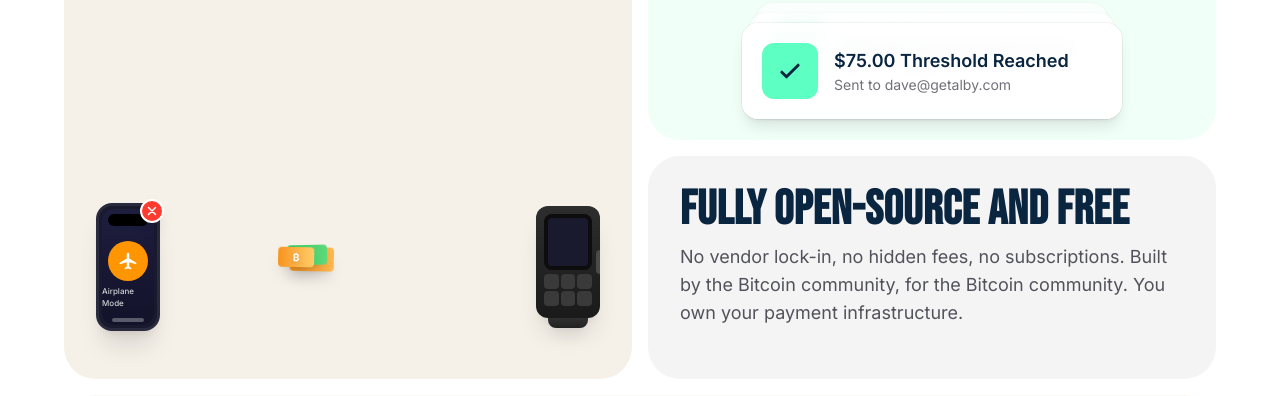
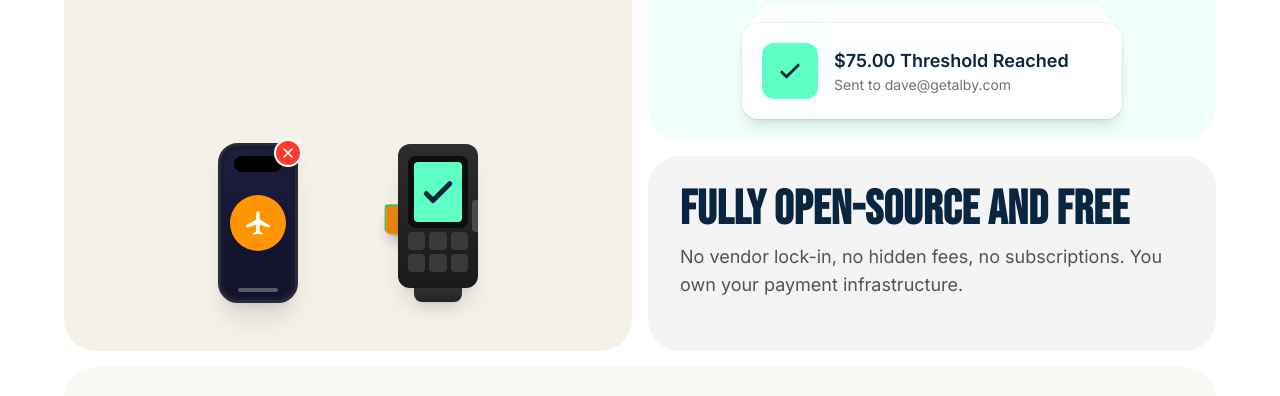
Before and after one commit to swedishfrenchpress/miniature-octo-invention, a Next.js app in the folder numo-site/: page / in a window 1280 px wide. Shown: the part 1400-1796 px from the top of the page. Built offline with nearby package versions, Linux system fonts and the light colour scheme.

Commit message:
updated offline animation.

```diff
--- a/numo-site/src/app/page.tsx
+++ b/numo-site/src/app/page.tsx
@@ -370,89 +370,108 @@ function BentoFeatures() {
               Bad signal? No problem. Numo uses Cashu ecash. Payments sync when you&apos;re back online.
             </p>
 
-            {/* Offline payment animation - no container boxes */}
-            <div className="mt-auto flex items-center justify-between gap-2 py-4">
-              {/* iPhone with airplane mode */}
-              <div className="relative flex-shrink-0">
-                {/* iPhone frame - realistic proportions */}
-                <div className="w-16 h-32 bg-[#1a1a2e] rounded-[1rem] relative overflow-hidden shadow-xl border-[3px] border-[#2a2a3e]">
-                  {/* Dynamic Island / Notch area */}
-                  <div className="absolute top-2 left-1/2 -translate-x-1/2 w-10 h-3 bg-black rounded-full z-10"></div>
+            {/* Offline payment animation - centered, bigger elements, closer together */}
+            <div className="mt-auto flex items-center justify-center gap-0 py-4">
+              {/* iPhone with airplane mode - larger */}
+              <div className="relative flex-shrink-0 z-10">
+                {/* iPhone frame - bigger, more realistic */}
+                <div className="w-20 h-40 bg-[#1a1a2e] rounded-[1.25rem] relative overflow-hidden shadow-xl border-[3px] border-[#2a2a3e]">
+                  {/* Dynamic Island */}
+                  <div className="absolute top-2.5 left-1/2 -translate-x-1/2 w-12 h-4 bg-black rounded-full z-10"></div>
 
                   {/* iPhone screen */}
-                  <div className="absolute inset-[3px] bg-gradient-to-b from-[#1e1e3f] to-[#12122a] rounded-[0.8rem] flex flex-col items-center justify-center pt-4">
-                    {/* Airplane mode icon */}
-                    <div className="w-10 h-10 rounded-full bg-[#FF9500] flex items-center justify-center mb-1">
-                      <svg className="w-5 h-5 text-white" fill="currentColor" viewBox="0 0 24 24">
+                  <div className="absolute inset-[3px] bg-gradient-to-b from-[#1e1e3f] to-[#12122a] rounded-[1rem] flex items-center justify-center">
+                    {/* Airplane mode icon - just the icon, no text */}
+                    <div className="w-14 h-14 rounded-full bg-[#FF9500] flex items-center justify-center shadow-lg">
+                      <svg className="w-7 h-7 text-white" fill="currentColor" viewBox="0 0 24 24">
                         <path d="M22 16v-2l-8.5-5V3.5c0-.83-.67-1.5-1.5-1.5s-1.5.67-1.5 1.5V9L2 14v2l8.5-2.5V19L8 20.5V22l4-1 4 1v-1.5L13.5 19v-5.5L22 16z"/>
                       </svg>
                     </div>
-                    <span className="text-white/80 text-[8px] font-medium">Airplane Mode</span>
                   </div>
 
                   {/* Home indicator */}
-                  <div className="absolute bottom-1.5 left-1/2 -translate-x-1/2 w-8 h-1 bg-white/30 rounded-full"></div>
+                  <div className="absolute bottom-2 left-1/2 -translate-x-1/2 w-10 h-1 bg-white/30 rounded-full"></div>
                 </div>
 
                 {/* No WiFi badge */}
-                <div className="absolute -top-1 -right-1 w-6 h-6 bg-[#FF3B30] rounded-full flex items-center justify-center shadow-lg border-2 border-white z-20">
-                  <svg className="w-3.5 h-3.5 text-white" fill="none" stroke="currentColor" viewBox="0 0 24 24">
+                <div className="absolute -top-1 -right-1 w-7 h-7 bg-[#FF3B30] rounded-full flex items-center justify-center shadow-lg border-2 border-white z-20">
+                  <svg className="w-4 h-4 text-white" fill="none" stroke="currentColor" viewBox="0 0 24 24">
                     <path strokeLinecap="round" strokeLinejoin="round" strokeWidth={2.5} d="M6 18L18 6M6 6l12 12" />
                   </svg>
                 </div>
               </div>
 
-              {/* Bitcoin money flying animation */}
-              <div className="flex-1 relative h-24 overflow-visible min-w-[120px]">
-                {/* Bill 1 - Orange Bitcoin */}
+              {/* Money flying animation - staggered trail */}
+              <div className="relative h-28 w-[100px] overflow-visible">
+                {/* Bill 1 - Orange Bitcoin ₿ */}
                 <div
                   className="absolute left-0 top-1/2 -translate-y-1/2"
-                  style={{ animation: 'money-fly-1 4s cubic-bezier(0.4, 0, 0.2, 1) infinite' }}
+                  style={{ animation: 'money-fly-1 3.5s cubic-bezier(0.25, 0.1, 0.25, 1) infinite' }}
                 >
-                  <div className="w-11 h-6 bg-gradient-to-r from-[#F7931A] to-[#FFB84D] rounded-sm shadow-lg flex items-center justify-center">
-                    <span className="text-white font-bold text-sm drop-shadow">₿</span>
+                  <div className="w-14 h-8 bg-gradient-to-r from-[#F7931A] to-[#FFB84D] rounded shadow-lg flex items-center justify-center border border-[#FFB84D]/30">
+                    <span className="text-white font-bold text-base drop-shadow-md">₿</span>
                   </div>
                 </div>
 
-                {/* Bill 2 - Green */}
+                {/* Bill 2 - Green $ */}
                 <div
                   className="absolute left-0 top-1/2 -translate-y-1/2"
-                  style={{ animation: 'money-fly-2 4s cubic-bezier(0.4, 0, 0.2, 1) infinite' }}
+                  style={{ animation: 'money-fly-2 3.5s cubic-bezier(0.25, 0.1, 0.25, 1) infinite' }}
                 >
-                  <div className="w-10 h-5 bg-gradient-to-r from-[#34C759] to-[#5DD97C] rounded-sm shadow-lg flex items-center justify-center">
-                    <span className="text-white font-bold text-xs drop-shadow">₿</span>
+                  <div className="w-12 h-7 bg-gradient-to-r from-[#34C759] to-[#5DD97C] rounded shadow-lg flex items-center justify-center border border-[#5DD97C]/30">
+                    <span className="text-white font-bold text-sm drop-shadow-md">$</span>
                   </div>
                 </div>
 
-                {/* Bill 3 - Orange Bitcoin */}
+                {/* Bill 3 - Orange Bitcoin ₿ */}
                 <div
                   className="absolute left-0 top-1/2 -translate-y-1/2"
-                  style={{ animation: 'money-fly-3 4s cubic-bezier(0.4, 0, 0.2, 1) infinite' }}
+                  style={{ animation: 'money-fly-3 3.5s cubic-bezier(0.25, 0.1, 0.25, 1) infinite' }}
                 >
-                  <div className="w-9 h-5 bg-gradient-to-r from-[#F7931A] to-[#FFCC66] rounded-sm shadow-lg flex items-center justify-center">
-                    <span className="text-white font-bold text-[10px] drop-shadow">₿</span>
+                  <div className="w-13 h-7 bg-gradient-to-r from-[#F7931A] to-[#FFCC66] rounded shadow-lg flex items-center justify-center border border-[#FFCC66]/30">
+                    <span className="text-white font-bold text-sm drop-shadow-md">₿</span>
+                  </div>
+                </div>
+
+                {/* Bill 4 - Green $ */}
+                <div
+                  className="absolute left-0 top-1/2 -translate-y-1/2"
+                  style={{ animation: 'money-fly-4 3.5s cubic-bezier(0.25, 0.1, 0.25, 1) infinite' }}
+                >
+                  <div className="w-12 h-7 bg-gradient-to-r from-[#2DB84C] to-[#4ADE80] rounded shadow-lg flex items-center justify-center border border-[#4ADE80]/30">
+                    <span className="text-white font-bold text-sm drop-shadow-md">$</span>
+                  </div>
+                </div>
+
+                {/* Bill 5 - Orange Bitcoin ₿ */}
+                <div
+                  className="absolute left-0 top-1/2 -translate-y-1/2"
+                  style={{ animation: 'money-fly-5 3.5s cubic-bezier(0.25, 0.1, 0.25, 1) infinite' }}
+                >
+                  <div className="w-13 h-7 bg-gradient-to-r from-[#E8850F] to-[#F7931A] rounded shadow-lg flex items-center justify-center border border-[#F7931A]/30">
+                    <span className="text-white font-bold text-sm drop-shadow-md">₿</span>
                   </div>
                 </div>
               </div>
 
-              {/* Android POS Terminal - handheld style */}
-              <div className="relative flex-shrink-0">
-                {/* POS body - handheld terminal shape */}
-                <div className="w-16 h-28 bg-gradient-to-b from-[#2d2d2d] to-[#1a1a1a] rounded-xl relative shadow-xl">
+              {/* Android POS Terminal - larger, handheld style */}
+              <div className="relative flex-shrink-0 z-10">
+                {/* POS body - bigger handheld terminal */}
+                <div className="w-20 h-36 bg-gradient-to-b from-[#2d2d2d] to-[#1a1a1a] rounded-xl relative shadow-xl">
                   {/* Screen bezel */}
-                  <div className="absolute top-2 left-2 right-2 h-14 bg-[#0d0d0d] rounded-lg overflow-hidden">
+                  <div className="absolute top-3 left-2.5 right-2.5 h-18 bg-[#0d0d0d] rounded-lg overflow-hidden" style={{ height: '72px' }}>
                     {/* POS screen - animates to green on success */}
                     <div
-                      className="absolute inset-1 rounded flex items-center justify-center"
-                      style={{ animation: 'pos-success 4s cubic-bezier(0.4, 0, 0.2, 1) infinite' }}
+                      className="absolute inset-1.5 rounded flex items-center justify-center"
+                      style={{ animation: 'pos-success 3.5s cubic-bezier(0.25, 0.1, 0.25, 1) infinite' }}
                     >
                       {/* Checkmark - appears when money arrives */}
                       <svg
-                        className="w-7 h-7 text-navy"
+                        className="w-10 h-10 text-navy"
                         fill="none"
                         stroke="currentColor"
                         viewBox="0 0 24 24"
-                        style={{ animation: 'checkmark-appear 4s cubic-bezier(0.4, 0, 0.2, 1) infinite' }}
+                        style={{ animation: 'checkmark-appear 3.5s cubic-bezier(0.25, 0.1, 0.25, 1) infinite' }}
                       >
                         <path strokeLinecap="round" strokeLinejoin="round" strokeWidth={3} d="M5 13l4 4L19 7" />
                       </svg>
@@ -460,18 +479,18 @@ function BentoFeatures() {
                   </div>
 
                   {/* Keypad area */}
-                  <div className="absolute bottom-3 left-2 right-2 h-8 grid grid-cols-3 gap-0.5">
+                  <div className="absolute bottom-4 left-2.5 right-2.5 h-10 grid grid-cols-3 gap-1">
                     {[...Array(6)].map((_, i) => (
-                      <div key={i} className="bg-[#3a3a3a] rounded-sm"></div>
+                      <div key={i} className="bg-[#3a3a3a] rounded"></div>
                     ))}
                   </div>
 
                   {/* Card reader slot on side */}
-                  <div className="absolute right-0 top-1/2 -translate-y-1/2 w-1 h-6 bg-[#4a4a4a] rounded-l"></div>
+                  <div className="absolute right-0 top-1/2 -translate-y-1/2 w-1.5 h-8 bg-[#4a4a4a] rounded-l"></div>
                 </div>
 
                 {/* POS base/handle */}
-                <div className="w-10 h-3 bg-gradient-to-b from-[#3d3d3d] to-[#252525] rounded-b-lg mx-auto -mt-0.5 shadow-lg"></div>
+                <div className="w-12 h-4 bg-gradient-to-b from-[#3d3d3d] to-[#252525] rounded-b-lg mx-auto -mt-0.5 shadow-lg"></div>
               </div>
             </div>
           </div>
@@ -487,8 +506,7 @@ function BentoFeatures() {
                 Fully open-source and free
               </h3>
               <p className="text-lg text-gray-600 mb-4">
-                No vendor lock-in, no hidden fees, no subscriptions. Built by the Bitcoin community,
-                for the Bitcoin community. You own your payment infrastructure.
+                No vendor lock-in, no hidden fees, no subscriptions. You own your payment infrastructure.
               </p>
             </div>
           </div>
```
Also changed, not shown: numo-site/src/app/globals.css (+72 -26 lines).
